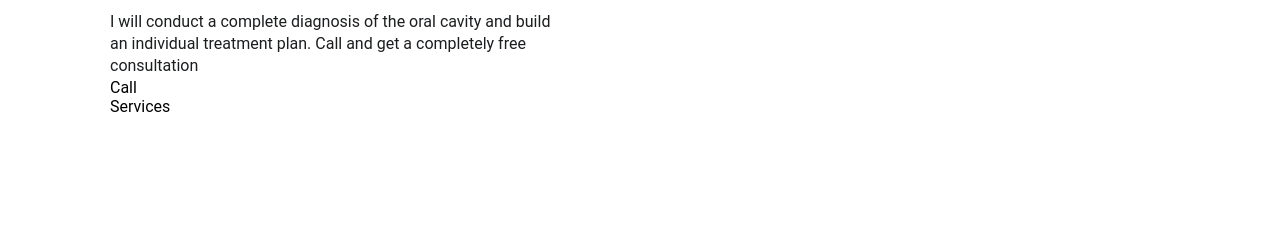
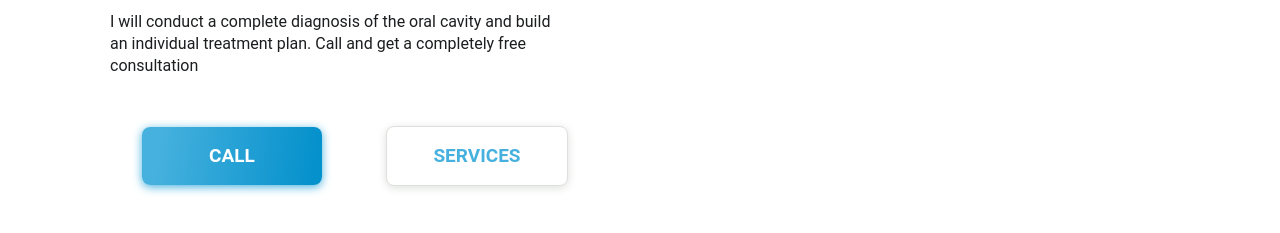
Before and after one commit to Ussanel/Hw12, a plain HTML site: page index.html in a window 1280 px wide. Shown: the part 353-586 px from the top of the page. Drawn offline with Linux system fonts and the light colour scheme.

Commit message:
ad contant btn

```diff
--- a/style.css
+++ b/style.css
@@ -90,7 +90,7 @@ body {}
 
 .c_left {
     font-family: 'Roboto';
-        font-style: normal;
+    font-style: normal;
     display: flex;
     flex-direction: column;
     justify-content: flex-start;
@@ -116,14 +116,47 @@ body {}
     font-weight: 400;
     font-size: 16px;
     line-height: 140%;
-    color: #1B1D1F;}
+    color: #1B1D1F;
+}
 
-.c_btn {}
+.c_btn {
+    margin: 48px 0 0 0;
+    display: flex;
+    justify-content: space-around;
+    align-items: center;
+    font-family: 'Roboto';
+    font-style: normal;
+    font-weight: 600;
+    font-size: 19px;
+    line-height: 140%;
+    text-align: center;
+    text-transform: uppercase;
+}
 
-.c_btn_1 {}
+.c_btn_1 {
+    padding: 16px 35px;
+    background: linear-gradient(97.59deg, #46B1DE 9.8%, #0591CC 95.1%);
+    box-shadow: 0px 2px 10px #46B1DE;
+    border-radius: 8px;
+    color: white;
+    width: 110px;
+    height: min-content;
+}
 
-.c_btn_2 {}
+.c_btn_2 {
+    width: 110px;
+    height: min-content;
+    padding: 16px 35px;
+    border-radius: 8px;
+    background: #FFFFFF;
+    /* mix-blend-mode: normal; */
+    border: 1px solid #DDE0DC;
+    box-shadow: 0px 2px 10px #DDE0DC;
+    color: #46B1DE;
+
+}
 
 .c_right {}
 
-/* перевірити блок header last на отступи */
+/* перевірити блок header last на отступи
+підключити стиль Roboto, sofia sans*/
```
